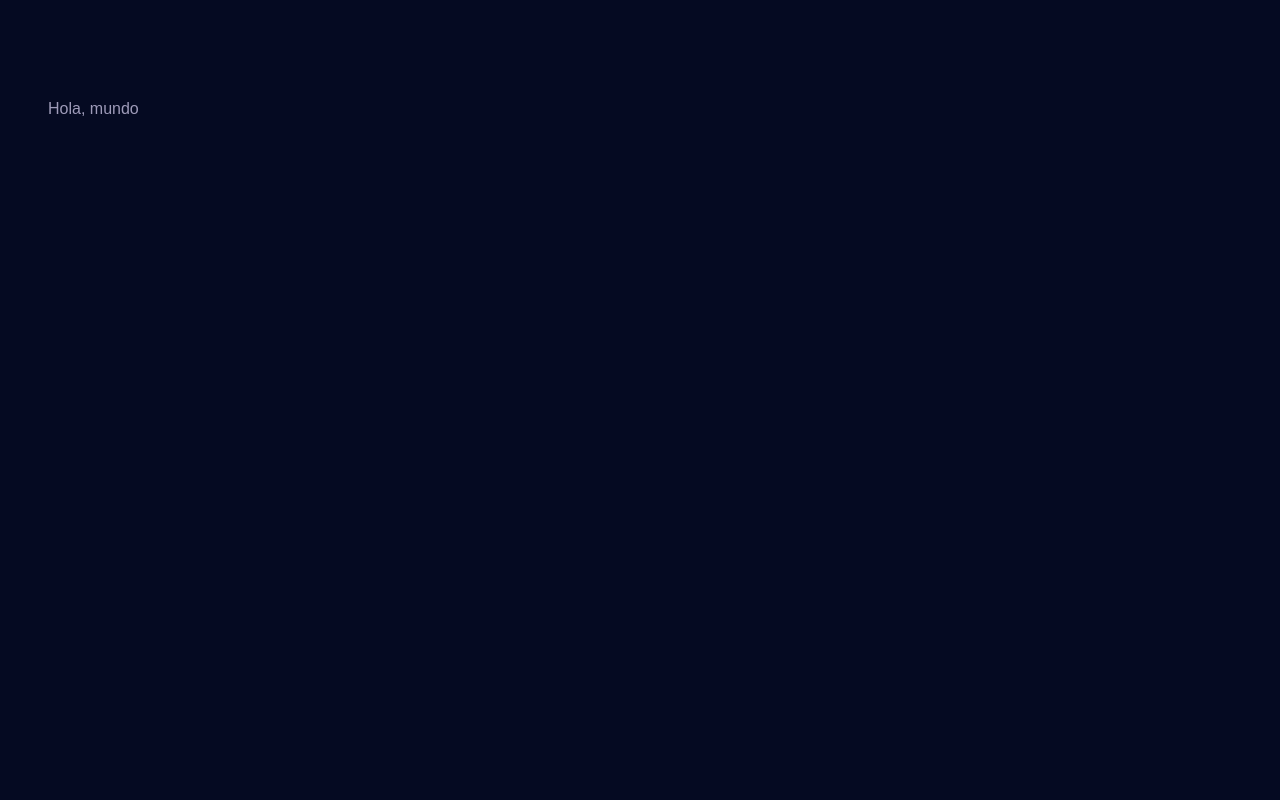
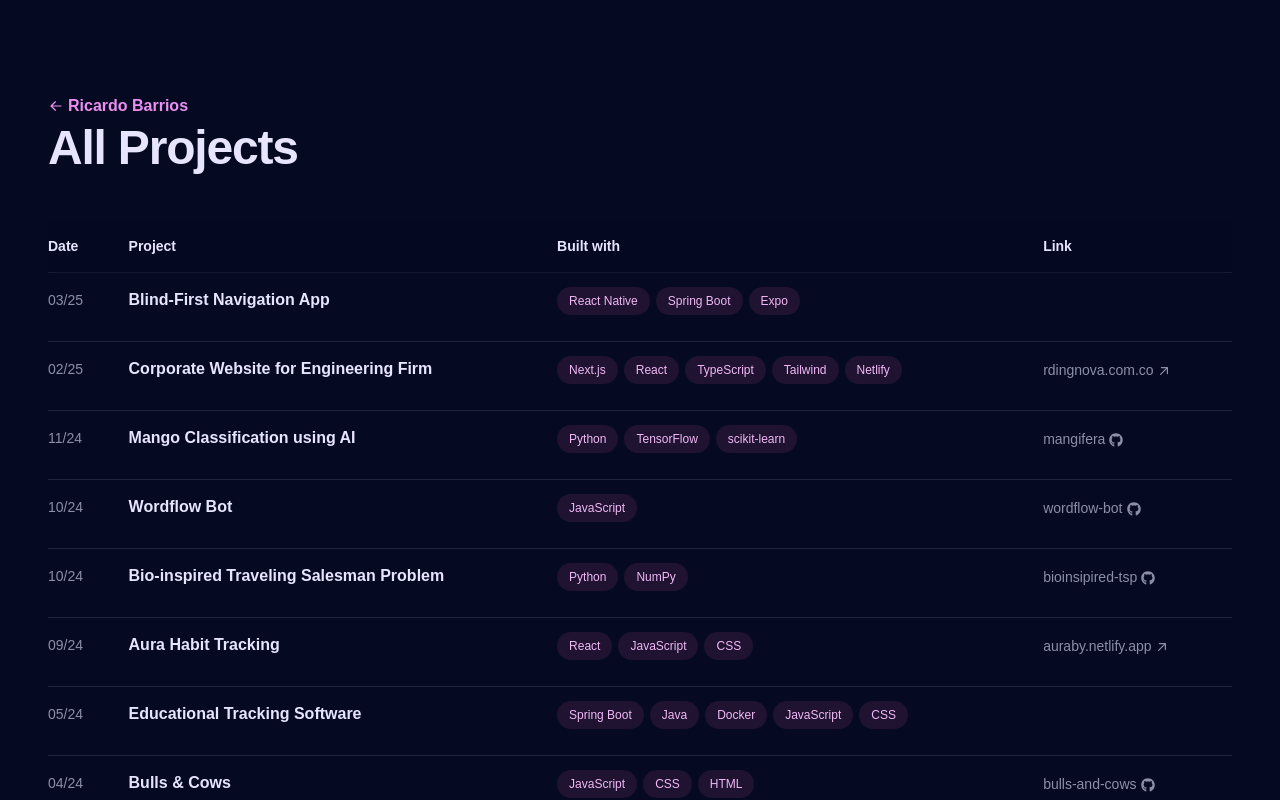
Before and after one commit to dejesusbg/resume, a Next.js app: page /archive in a window 1280 px wide. Shown: the top 800 px of the page. Built offline with nearby package versions, Linux system fonts and the light colour scheme; a web font is replaced by a local one.

Commit message:
feat: enhance Archive page and improve Header navigation active state

```diff
--- a/src/app/archive/page.tsx
+++ b/src/app/archive/page.tsx
@@ -1,3 +1,31 @@
+import ProjectsTable from "@/components/sections/ProjectsTable";
+
 export default function Archive() {
-  return <main className="lg:py-24 pt-24 lg:w-[52%]">Hola, mundo</main>;
+  return (
+    <main className="lg:py-24 w-full">
+      <a
+        className="group mb-2 inline-flex items-center font-semibold leading-tight text-lovie"
+        href="/"
+      >
+        <svg
+          xmlns="http://www.w3.org/2000/svg"
+          viewBox="0 0 20 20"
+          fill="currentColor"
+          className="mr-1 h-4 w-4 rotate-180 transition-transform group-hover:-translate-x-2"
+          aria-hidden="true"
+        >
+          <path
+            fillRule="evenodd"
+            d="M3 10a.75.75 0 01.75-.75h10.638L10.23 5.29a.75.75 0 111.04-1.08l5.5 5.25a.75.75 0 010 1.08l-5.5 5.25a.75.75 0 11-1.04-1.08l4.158-3.96H3.75A.75.75 0 013 10z"
+            clipRule="evenodd"
+          ></path>
+        </svg>
+        Ricardo Barrios
+      </a>
+      <h1 className="text-4xl font-bold tracking-tight text-frost sm:text-5xl">
+        All Projects
+      </h1>
+      <ProjectsTable />
+    </main>
+  );
 }
--- a/src/app/globals.css
+++ b/src/app/globals.css
@@ -52,14 +52,18 @@
 }
 
 @layer base {
+  html {
+    @apply scroll-smooth;
+  }
+
   body {
-    @apply bg-ebony text-lilac selection:bg-blush selection:text-berry gap-4 leading-relaxed lg:flex px-6 py-12 font-sans md:px-12 md:py-16 lg:py-0 mx-auto min-h-screen max-w-screen-xl scroll-smooth;
+    @apply bg-ebony text-lilac selection:bg-blush selection:text-berry gap-4 leading-relaxed lg:flex px-6 py-12 font-sans md:px-12 md:py-16 lg:py-0 mx-auto min-h-screen max-w-screen-xl;
     font-feature-settings: "cv01", "cv02", "cv06", "cv11", "cv12", "cv13",
       "tnum";
   }
 
-  :hover {
-    @apply transition-colors duration-100 ease-in-out;
+  a {
+    @apply transition-colors duration-150 ease-[cubic-bezier(.4,0,.2,1)];
   }
 
   :focus-visible {
--- a/src/app/page.tsx
+++ b/src/app/page.tsx
@@ -1,8 +1,7 @@
 import Footer from "@/components/layout/Footer";
 import Header from "@/components/layout/Header";
 import About from "@/components/sections/About";
-import Projects from "@/components/sections/Projects";
-import Background from "@/components/ui/Background";
+import ProjectsGrid from "@/components/sections/ProjectsGrid";
 
 export default function Home() {
   return (
@@ -10,7 +9,7 @@ export default function Home() {
       <Header />
       <main className="lg:py-24 pt-24 lg:w-[52%]">
         <About />
-        <Projects />
+        <ProjectsGrid />
         <Footer />
       </main>
     </>
--- a/src/components/layout/Header.tsx
+++ b/src/components/layout/Header.tsx
@@ -1,6 +1,5 @@
 "use client";
-import { useState } from "react";
-import Link from "next/link";
+import { useEffect, useState } from "react";
 import clsx from "clsx";
 import {
   NavigationItemProps,
@@ -15,12 +14,20 @@ const NavigationItem = ({
   isActive = false,
   onClick,
 }: NavigationItemProps) => (
-  <Link
+  <a
     href={`#${item}`}
     className="flex items-center group w-min px-1"
     onClick={onClick}
   >
-    <span className="mr-2 text-lovie w-2.5 select-none font-medium">
+    <span
+      className={clsx(
+        "mr-2 text-lovie w-2.5 select-none font-medium transition-all duration-300",
+        {
+          "text-frost scale-125 opacity-100": isActive,
+          "scale-100 opacity-60": !isActive,
+        }
+      )}
+    >
       {isActive ? ">" : "_"}
     </span>
     <span
@@ -31,7 +38,7 @@ const NavigationItem = ({
     >
       {item}
     </span>
-  </Link>
+  </a>
 );
 
 const SocialLink = ({ icon: Icon, link, size }: SocialLinkProps) => (
@@ -47,10 +54,29 @@ const SocialLink = ({ icon: Icon, link, size }: SocialLinkProps) => (
 
 const Navigation = () => {
   const [activeItem, setActiveItem] = useState("about");
+  const sections = navigationItems;
+
+  useEffect(() => {
+    const observer = new IntersectionObserver(
+      (entries) => {
+        entries.forEach((entry) => {
+          if (entry.isIntersecting) setActiveItem(entry.target.id);
+        });
+      },
+      { threshold: 0.5 }
+    );
+
+    sections.forEach((section) => {
+      const element = document.getElementById(section);
+      if (element) observer.observe(element);
+    });
+
+    return () => observer.disconnect();
+  }, [sections]);
 
   return (
     <nav className="mt-16 hidden lg:block space-y-2">
-      {navigationItems.map((name) => (
+      {sections.map((name) => (
         <NavigationItem
           key={name}
           item={name}
--- a/src/components/sections/About.tsx
+++ b/src/components/sections/About.tsx
@@ -5,11 +5,6 @@ import { bio } from "@/data/About";
 const About = () => {
   return (
     <Section id="about">
-      <div className="sticky top-0 z-20 -mx-6 mb-4 w-screen px-6 py-5 backdrop-blur md:-mx-12 md:px-12 lg:sr-only lg:relative lg:top-auto lg:mx-auto lg:w-full lg:px-0 lg:py-0 lg:opacity-0">
-        <h3 className="text-sm font-bold uppercase tracking-widest text-frost lg:sr-only">
-          About
-        </h3>
-      </div>
       <MarkdownRaw
         classNames={{ p: "mb-4", a: "font-medium text-frost hocus:text-lovie" }}
       >
--- a/src/components/ui/Background.tsx
+++ b/src/components/ui/Background.tsx
@@ -31,7 +31,7 @@ const Background = () => {
 
   return (
     <div
-      className="pointer-events-none fixed top-0 left-0 right-0 bottom-0 -z-10 inset-0 transition-all transition duration-300 ease-in-out"
+      className="pointer-events-none fixed top-0 left-0 right-0 bottom-0 z-30 inset-0 transition-all transition duration-300 ease-in-out"
       style={{
         background: `radial-gradient(600px at ${x}px ${y}px, var(--color-misty), transparent 80%)`,
       }}
--- a/src/components/ui/Section.tsx
+++ b/src/components/ui/Section.tsx
@@ -16,6 +16,11 @@ const Section = ({ children, id, className = "" }: SectionProps) => {
         className
       )}
     >
+      <div className="sticky top-0 z-20 -mx-6 mb-4 w-screen px-6 py-5 backdrop-blur md:-mx-12 md:px-12 lg:sr-only lg:relative lg:top-auto lg:mx-auto lg:w-full lg:px-0 lg:py-0 lg:opacity-0 bg-ebony/75">
+        <h3 className="text-sm font-bold uppercase tracking-widest text-frost lg:sr-only">
+          {id}
+        </h3>
+      </div>
       {children}
     </section>
   );
```
